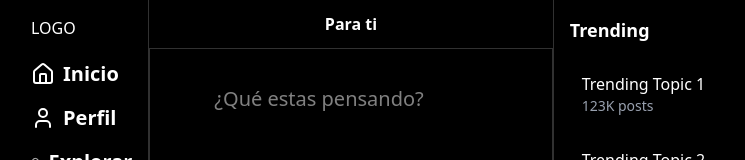
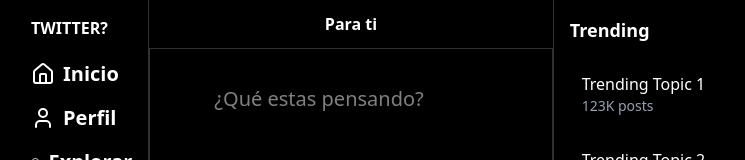
Before and after one commit to nahuelfriasdev/pruebaTecnica, a React (Vite) app: page / in a window 1280 px wide. Shown: the top 160 px of the page, without its empty margins (289-1034 px from the left). Built offline with nearby package versions, Linux system fonts and the light colour scheme; no server answers.

Commit message:
cambio titulo

```diff
--- a/src/components/Nav.jsx
+++ b/src/components/Nav.jsx
@@ -13,7 +13,7 @@ export default function Nav () {
 
   return(
     <>
-      <h1 className="w-[25%]">LOGO</h1>
+      <h1 className="w-[25%] font-bold">TWITTER?</h1>
       <nav className="w-[25%]">
         <ul className="flex flex-col gap-4 w-[100%]">
           {links.map((link, index) => (
```
